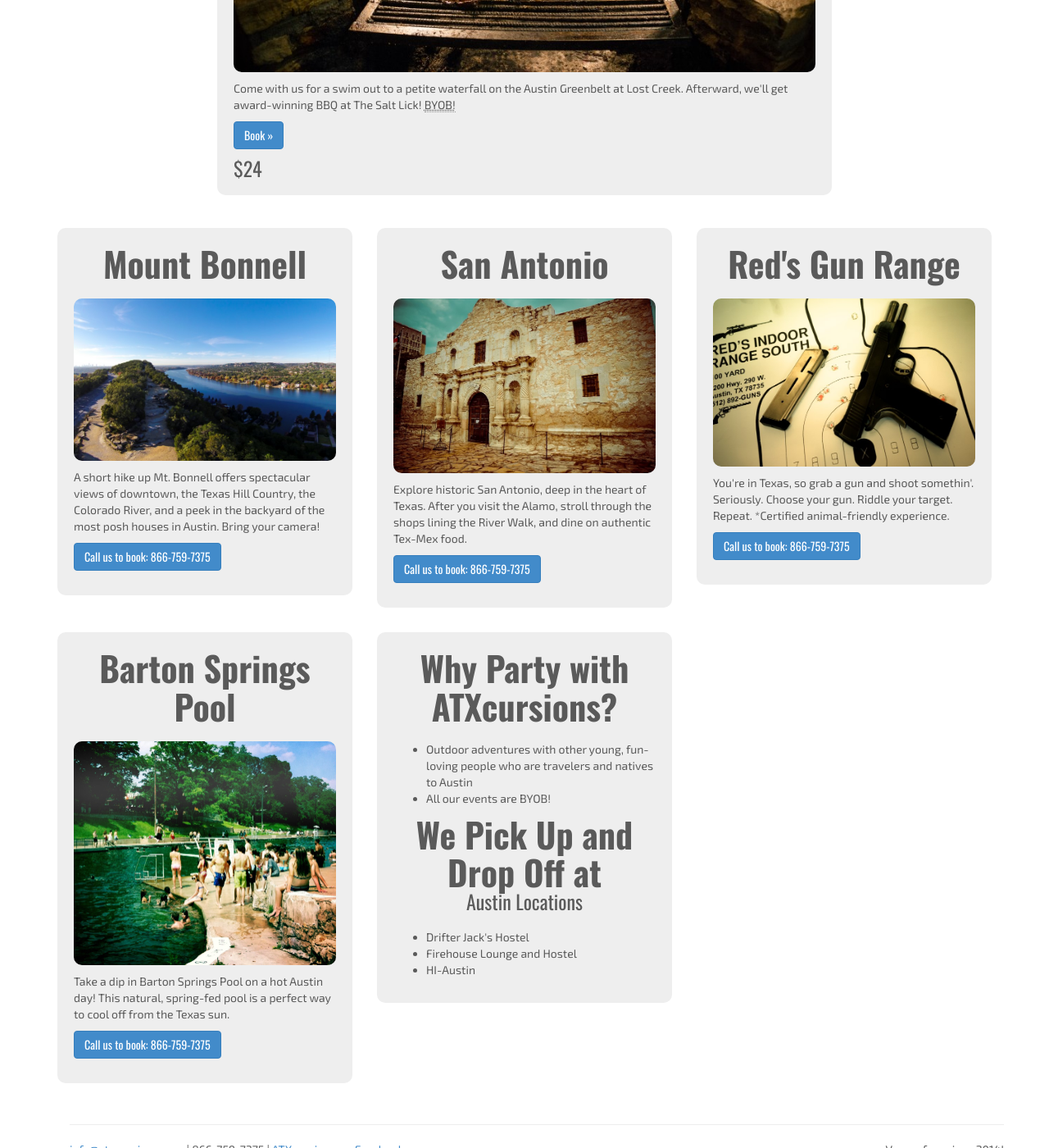
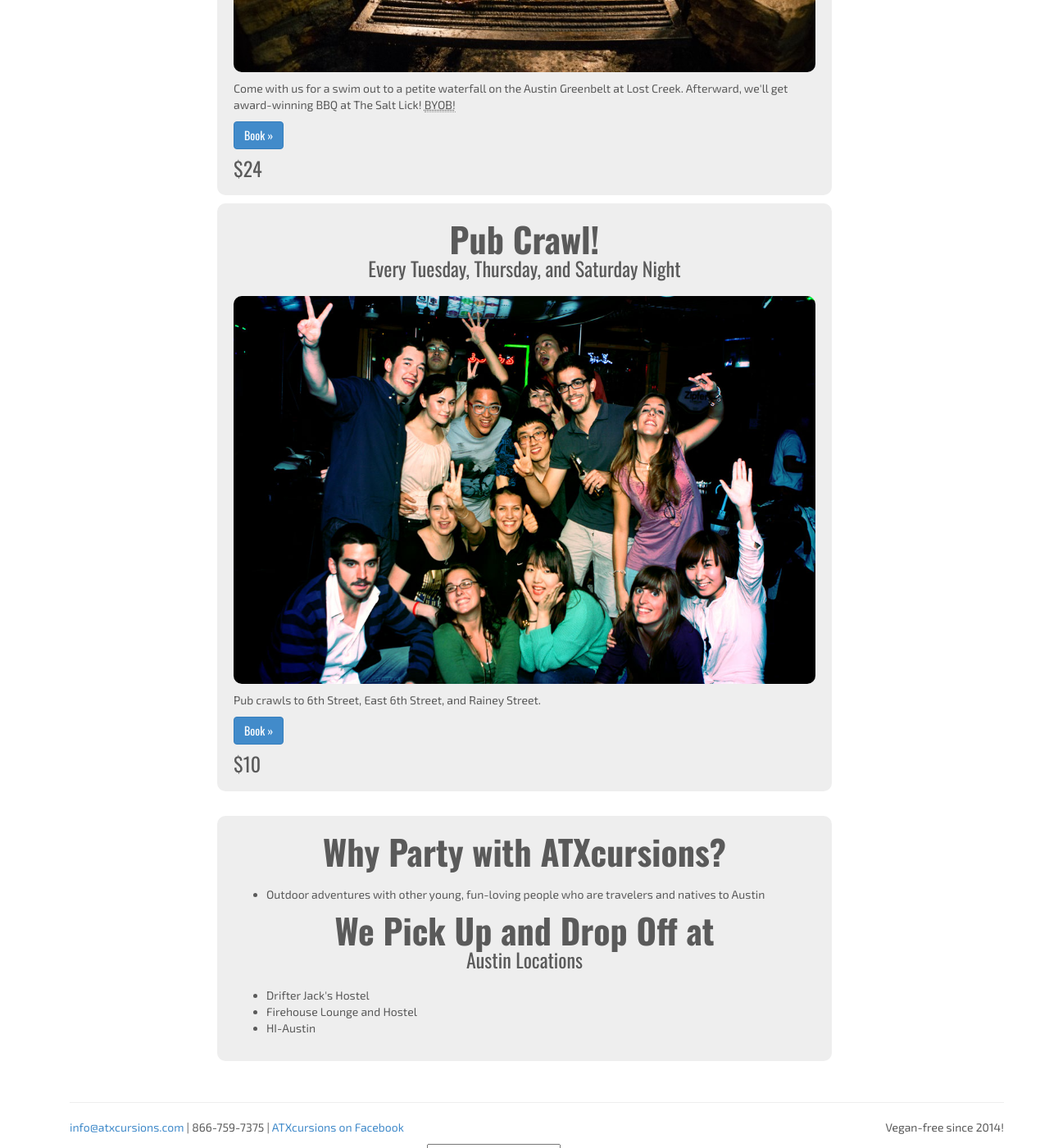
Before and after one commit to Gennovacap-Technology/axtcursions, a Jekyll site: the page built from index.html, in a window 1280 px wide and 1400 px high, scrolled down 1353 px. Shown: the whole window at 82% size. Built offline with Jekyll 4.4.1, drawn with Linux system fonts in a browser that asks for light colours; nearby versions of some CDN libraries; Markdown is read by kramdown in place of the engine named in the settings.

Commit message:
adding pub crawls to website

```diff
--- a/attribution.html
+++ b/attribution.html
@@ -245,6 +245,12 @@
 </li>
 </ul>
 
+<h2>Pub Crawl</h2>
+<ul>
+  <li>Jirka Matousek<br />
+    <a href="https://www.flickr.com/photos/jirka_matousek/8376453567">https://www.flickr.com/photos/jirka_matousek/8376453567</a>
+  </li>
+</ul>
       </div>
     </div>
 
--- a/index.html
+++ b/index.html
@@ -35,54 +35,6 @@
 
     <div class="row">
 
-        <!--
-        <div class="col-xs-12 col-sm-8 center">
-        <div class="day">
-          <h2>Saturday, April 26 - Keep Austin Weird Tour!</h2>
-          <p><a href="https://atxcursions.rezdy.com/27776/keep-austin-weird-tour"><img src="images/load.gif" data-src="images/graffiti-park-small.jpg" /></a></p>
-          <p>Hike up Mount Bonnell, explore street art at Graffiti Park, eat at food trailers, and visit Eeyore's Birthday (once-a-year festival)!
-          <p><a class="btn btn-primary" href="https://atxcursions.rezdy.com/27776/keep-austin-weird-tour" role="button">Book &raquo;</a></p>
-
-          <h3>$25</h3>
-
-        </div>
-        </div>
-         -->
-         <!--
-        <div class="col-xs-12 col-sm-8 center">
-        <div class="day">
-          <h2>Swimming at Jacob's Well &amp; Food Trucks<br/> BYOB!</h2>
-          <h3>Wednesday, April 30</h3>
-          <p><a href="https://atxcursions.rezdy.com/28112/swimming-austin-mural-and-tacos-byob"><img src="images/load.gif" data-src="images/jacobs-well-2-small.jpg" /></a></p>
-          <p>Swim in Jacob's Well natural spring, take a photo at the "Greetings From Austin" mural, hit up some food trucks on the way back. Bring your own alcohol!</p>
-          <p><a class="btn btn-primary" href="https://atxcursions.rezdy.com/28112/swimming-austin-mural-and-tacos-byob" role="button">Book &raquo;</a></p>
-
-          <div class="price h3">$25</div>
-
-        </div>
-        </div>
-
-        <p></p>
-
-         -->
-        <!--
-        <div class="col-xs-12 col-sm-8 center">
-        <div class="day">
-          <h2>Swimming, Outdoor Games & BBQ!</h2>
-          <h3>Friday, May 2</h3>
-          <p><a href="https://atxcursions.rezdy.com/28272/swimming-outdoor-games-bbq"><img src="images/load.gif" data-src="images/commons-ford-small.jpg" /></a></p>
-          <p>Swim in the lake and play outdoor games beneath the trees at Commons Ford park. Then head over to Rudy's to grab some BBQ!</p>
-          <p><a class="btn btn-primary" href="https://atxcursions.rezdy.com/28272/swimming-outdoor-games-bbq" role="button">Book!</a></p>
-
-          <div class="price h3">$19</div>
-
-        </div>
-        </div>
-
-        <p></p>
-         -->
-
-
         <div class="col-xs-12 col-sm-8 center">
         <div class="day">
           <h2>Waterfall Swimming &amp; BBQ!</h2>
@@ -97,20 +49,18 @@
         </div>
         <p></p>
 
-        <!--
         <div class="col-xs-12 col-sm-8 center">
         <div class="day">
-          <h2>River Tubing!</h2>
-          <h3>Wednesday, May 7</h3>
-          <p><a href="https://atxcursions.rezdy.com/28617/river-tubing-in-san-marcos"><img src="images/load.gif" data-src="images/river-float-small.jpg" /></a></p>
-          <p>Float on an inflatable tube down the San Marcos River! <abbr title="Bring your own beer">BYOB</abbr> :D</p>
-          <p><a class="btn btn-primary" href="https://atxcursions.rezdy.com/28617/river-tubing-in-san-marcos" role="button">Book &raquo;</a></p>
+          <h2>Pub Crawl!</h2>
+          <h3>Every Tuesday, Thursday, and Saturday Night</h3>
+          <p><a href="https://atxcursions.rezdy.com/34862/pub-crawl"><img src="images/load.gif" data-src="images/pub-crawl-small.jpg" /></a></p>
+          <p>Pub crawls to 6th Street, East 6th Street, and Rainey Street.</p>
+          <p><a class="btn btn-primary" href="https://atxcursions.rezdy.com/34862/pub-crawl" role="button">Book &raquo;</a></p>
 
-          <div class="price h3">$39</div>
+          <div class="price h3">$10</div>
 
         </div>
         </div>
-        -->
 
 
 
@@ -119,83 +69,15 @@
 
 
     <!-- Example row of columns -->
-      <div class="row">
-
-
-        <div class="col-xs-12 col-sm-4">
-        <div class="day">
-          <h2>Mount Bonnell</h2>
-
-          <p><img src="images/load.gif" data-src="images/mount-bonnell-2-small.jpg" /></p>
-          <p>A short hike up Mt. Bonnell offers spectacular views of downtown, the Texas Hill Country, the Colorado River, and a peek in the backyard of the most posh houses in Austin. Bring your camera!</p>
-
-          <p><a class="btn btn-primary" href="tel:8667597375" role="button">Call us to book: 866-759-7375</a></p>
-
-        </div>
-        </div>
-
-        <div class="clearfix visible-xs"></div>
-
-
-        <div class="col-xs-12 col-sm-4">
-        <div class="day">
-          <h2>San Antonio</h2>
-
-          <p><img src="images/load.gif" data-src="images/the-alamo-small.jpg" /></p>
-          <p>Explore historic San Antonio, deep in the heart of Texas. After you visit the Alamo, stroll through the shops lining the River Walk, and dine on authentic Tex-Mex food. </p>
-
-          <p><a class="btn btn-primary" href="tel:8667597375" role="button">Call us to book: 866-759-7375</a></p>
-
-        </div>
-        </div>
-
-        <div class="col-xs-12 col-sm-4">
-        <div class="day">
-          <h2>Red's Gun Range</h2>
-
-          <p><img src="images/load.gif" data-src="images/reds-small.jpg" /></p>
-          <p>You're in Texas, so grab a gun and shoot somethin'. Seriously. Choose your gun. Riddle your target. Repeat.  *Certified animal-friendly experience.</p>
-
-          <p><a class="btn btn-primary" href="tel:8667597375" role="button">Call us to book: 866-759-7375</a></p>
-
-        </div>
-        </div>
-
-      </div>
 
       <div class="row">
 
 
-        <div class="col-xs-12 col-sm-4">
-        <div class="day">
-          <h2>Barton Springs Pool</h2>
-
-
-          <p><img src="images/load.gif" data-src="images/barton-springs-pool-small.jpg" /></p>
-          <p>Take a dip in Barton Springs Pool on a hot Austin day! This natural, spring-fed pool is a perfect way to cool off from the Texas sun. </p>
-          <p><a class="btn btn-primary" href="tel:8667597375" role="button">Call us to book: 866-759-7375</a></p>
-
-        </div>
-        </div>
-        <!--
-        <div class="col-xs-12 col-sm-4">
-        <div class="day">
-          <h2>Anywhere Austin!</h2>
-
-          <p><img src="images/load.gif" data-src="images/greetings-from-austin-small.jpg" /></p>
-          <p>The Hostel Shuttle can take you to anywhere in Austin - just tell us where you want to go. Our vehicles can accomodate up to 11 passengers. Bring a big group and get a super cheap ride for yourself!</p>
-
-          <p><a class="btn btn-primary" href="tel:8667597375" role="button">Call us to book: 866-759-7375</a></p>
-
-        </div>
-        </div>
-        -->
-        <div class="col-xs-12 col-sm-4">
+        <div class="col-xs-12 col-sm-8 center">
         <div class="day">
           <h2>Why Party with ATXcursions?</h2>
           <ul>
             <li>Outdoor adventures with other young, fun-loving people who are travelers and natives to Austin</li>
-            <li>All our events are BYOB!</li>
           </ul>
           <h2>We Pick Up and Drop Off at</h2>
 
@@ -205,13 +87,6 @@
             <li>Firehouse Lounge and Hostel</li>
             <li>HI-Austin</li>
           </ul>
-          <!--
-          <h3>Houston Locations</h3>
-          <ul>
-            <li>HI-Houston: The Morty Rich Hostel</li>
-            <li>Houston International Hostel</li>
-          </ul>
-           -->
 
         </div>
         </div>
```
Also changed, not shown: images/pub-crawl-small.jpg (added), 1 other file.
